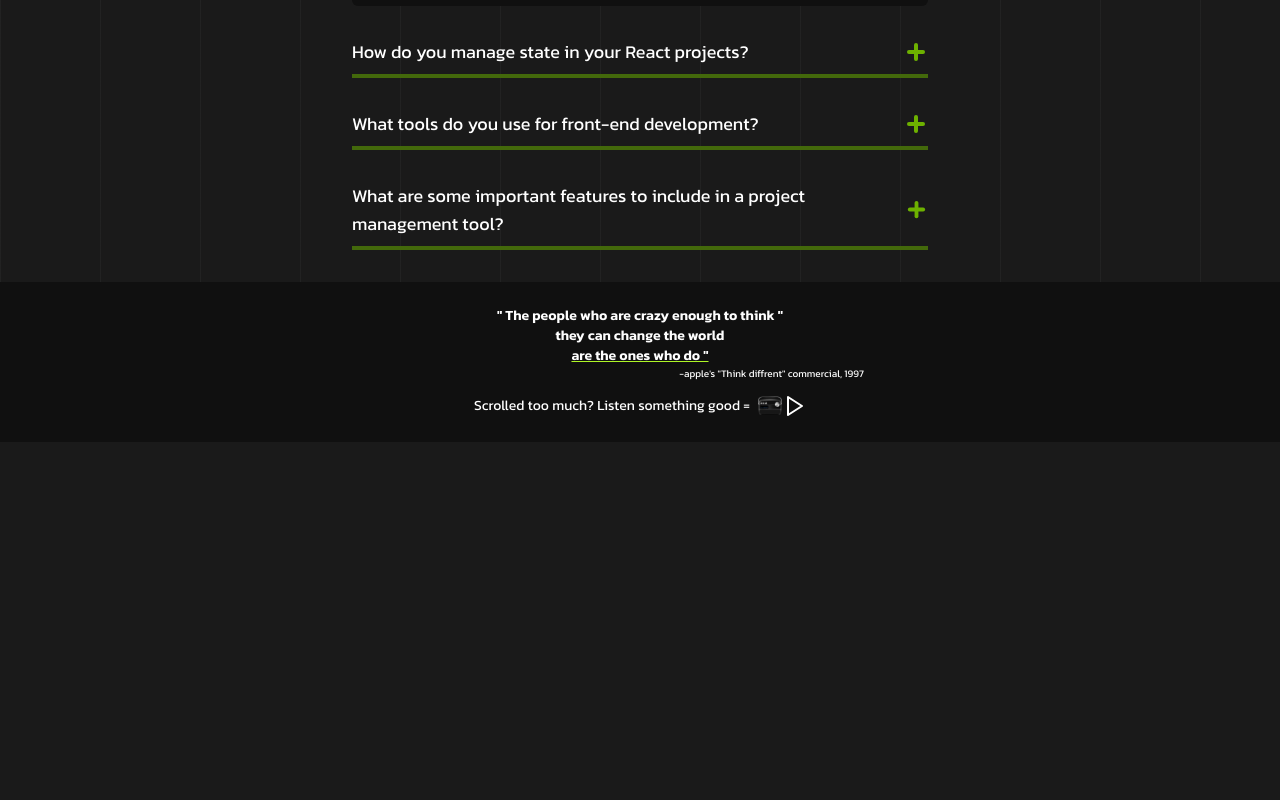
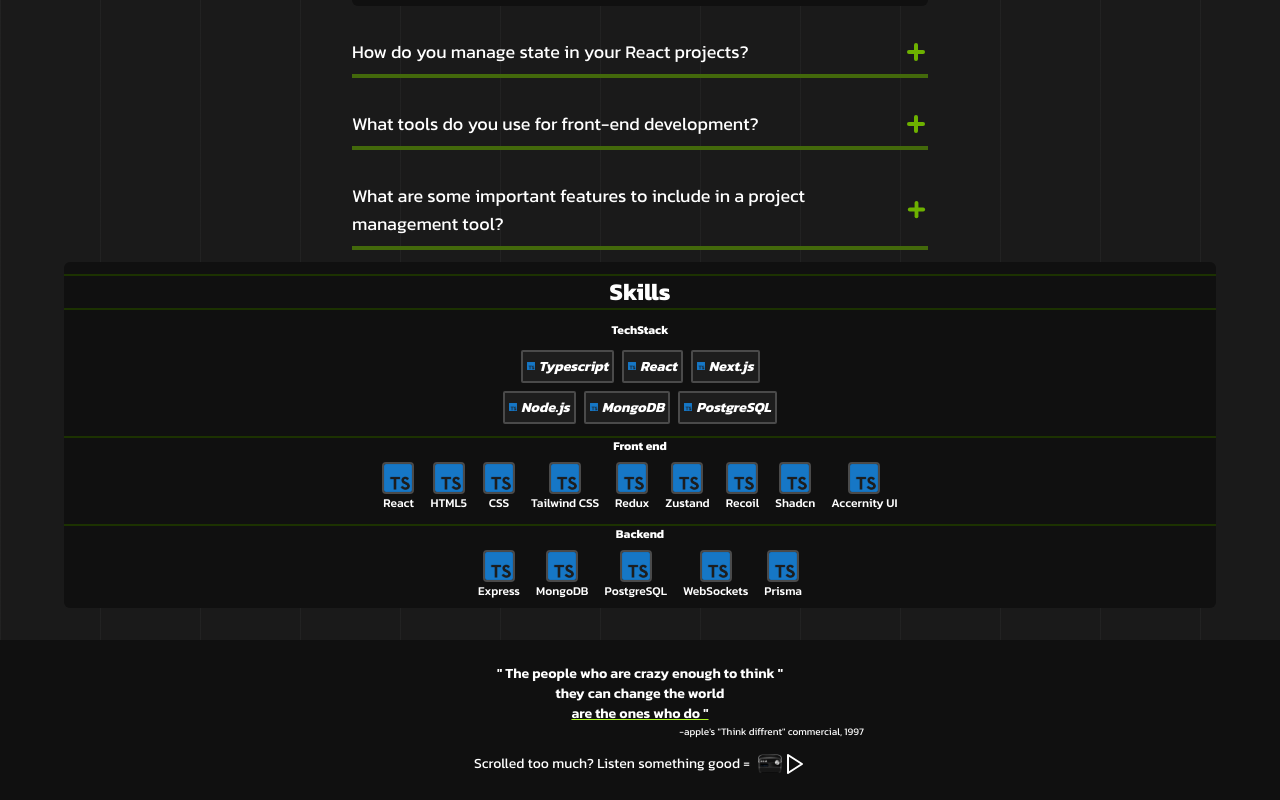
Before and after one commit to Vy-shak/Portfolio-Yshak, a Next.js app: page / in a window 1280 px wide. Shown: the part 1722-2522 px from the top of the page. Before the commit the page ends 2164 px from the top, so only its background shows below. Built offline with nearby package versions, Linux system fonts and the light colour scheme.

Commit message:
skills sections ui done

```diff
--- a/app/layout.tsx
+++ b/app/layout.tsx
@@ -19,7 +19,7 @@
   minHeight: '100vh',
   backgroundColor: '#1a1a1a',
   backgroundImage: `
-    linear-gradient(90deg, rgba(111,112,112, 0.1) 1px, transparent 1px),
+    linear-gradient(90deg, rgba(111,112,112,   0.1) 1px, transparent 1px),
     repeating-linear-gradient(
       90deg,
       transparent,
--- a/app/page.tsx
+++ b/app/page.tsx
@@ -1,5 +1,5 @@
 "use client"
-import { Hero, Projects, Qnazone, Footer } from "./sections";
+import { Hero, Projects, Qnazone, Footer, Skills } from "./sections";
 import { Navbar } from "@/components";
 import { ShortSidebar } from "@/components";
 import { useState } from "react";
@@ -22,6 +22,9 @@
         <section className="w-full px-4 sm:px-8 md:px-12 lg:px-16 flexCenter  text-white h-full ">
           <Qnazone />
         </section>
+        <section className="w-full px-4 sm:px-8 md:px-12 lg:px-16 flexCenter  text-white h-full ">
+          <Skills />
+        </section>
         <section className="w-full mt-4 sm:mt-6 md:mt-7 lg:mt-8 h-fit bg-neutral-900  px-4 sm:px-8 md:px-12 lg:px-16 flexCenter  text-white">
           <Footer />
         </section>
--- /dev/null
+++ b/app/sections/Skills.tsx
@@ -0,0 +1,160 @@
+import React from 'react'
+import { StackCard } from '@/components'
+import Typescript from '../../public/Images/Skills/main/Typescript.png'
+import SkillCard from '@/components/SkillCard';
+const Mainstack1 = [
+    {
+        id: 1,
+        Img: Typescript,
+        text: 'Typescript'
+    },
+    {
+        id: 2,
+        Img: Typescript,
+        text: 'React'
+    },
+    {
+        id: 3,
+        Img: Typescript,
+        text: 'Next.js'
+    }];
+
+const Mainstack2 = [{
+    id: 4,
+    Img: Typescript,
+    text: 'Node.js'
+},
+{
+    id: 5,
+    Img: Typescript,
+    text: 'MongoDB'
+},
+{
+    id: 6,
+    Img: Typescript,
+    text: 'PostgreSQL'
+}
+]
+
+const Frontend = [
+    {
+        id: 1,
+        Img: Typescript,
+        text: 'React'
+    },
+    {
+        id: 2,
+        Img: Typescript,
+        text: 'HTML5'
+    },
+    {
+        id: 3,
+        Img: Typescript,
+        text: 'CSS'
+    },
+    {
+        id: 4,
+        Img: Typescript,
+        text: 'Tailwind CSS'
+    },
+    {
+        id: 5,
+        Img: Typescript,
+        text: 'Redux'
+    },
+    {
+        id: 6,
+        Img: Typescript,
+        text: 'Zustand'
+    },
+    {
+        id: 7,
+        Img: Typescript,
+        text: 'Recoil'
+    },
+    {
+        id: 8,
+        Img: Typescript,
+        text: 'Shadcn'
+    },
+    {
+        id: 9,
+        Img: Typescript,
+        text: 'Accernity UI'
+    }
+];
+
+const Backend = [
+    {
+        id: 1,
+        Img: Typescript,
+        text: 'Express'
+    },
+    {
+        id: 2,
+        Img: Typescript,
+        text: 'MongoDB'
+    },
+    {
+        id: 3,
+        Img: Typescript,
+        text: 'PostgreSQL'
+    },
+    {
+        id: 4,
+        Img: Typescript,
+        text: 'WebSockets'
+    },
+    {
+        id: 5,
+        Img: Typescript,
+        text: 'Prisma'
+    }
+];
+
+
+
+
+function Skills() {
+    return (
+        <div className='w-full mt-3 rounded-md pt-3 pb-2 bg-neutral-900'>
+            <div className='flexCenter border-y-2 border-greenPrimary-1100 w-full h-fit'>
+                <span className='w-fit leading-none font-bold text-lg sm:text-lg md:text-xl lg:text-2xl whitespace-nowrap'>Skills</span>
+            </div>
+            <div className='flexCenter mt-3 space-y-3     flex-col'>
+                <span className='font-bold  text-xs'>TechStack</span>
+                <div className=' flex-col space-y-2 flexCenter'>
+                    <div className='flexCenter space-x-2 w-full'>
+                        {Mainstack1.map((item) => (
+                            <StackCard key={item.id} Img={item.Img} text={item.text} />
+                        ))}
+                    </div>
+                    <div className='flexCenter space-x-2 '>
+                        {Mainstack2.map((item) => (
+                            <StackCard key={item.id} Img={item.Img} text={item.text} />
+                        ))}
+                    </div>
+                </div>
+                <div className='w-full border-t-2 border-greenPrimary-1100  flexCenter flex-col gap-y-2'>
+                    <span className='font-bold text-xs'>Front end</span>
+                    <div className='flex justify-center gap-2 items-center flex-wrap space-x-2 '>
+                        {Frontend.map((item) => (
+                            <SkillCard key={item.id} Img={item.Img} text={item.text} />
+                        ))}
+                    </div>
+                </div>
+                <div className='w-full border-t-2 border-greenPrimary-1100 flexCenter flex-col gap-y-2'>
+                    <span className='font-bold text-xs'>Backend</span>
+                    <div className='flex justify-center gap-2 items-center flex-wrap space-x-2 '>
+                        {Backend.map((item) => (
+                            <SkillCard key={item.id} Img={item.Img} text={item.text} />
+                        ))}
+                    </div>
+                </div>
+            </div>
+
+        </div>
+    )
+}
+
+export default Skills
--- a/app/sections/index.ts
+++ b/app/sections/index.ts
@@ -2,7 +2,6 @@
 import Projects from './Projects'
 import Qnazone from './QnaZone'
 import Footer from "./Footer";
+import Skills from "./Skills";
 
-
-
-export { Hero, Projects, Qnazone, Footer }
+export { Hero, Projects, Qnazone, Footer, Skills }
--- /dev/null
+++ b/components/SkillCard.tsx
@@ -0,0 +1,15 @@
+import React from 'react'
+import Image from 'next/image'
+import { card } from './StackCard'
+
+
+function SkillCard({ Img, text }: card) {
+    return (
+        <div className='w-fit h-fit overflow-hidden flexCenter flex-col '>
+            <Image className='w-8 h-8 bg-neutral-600 border-2 border-neutral-500  rounded' alt='logo' src={Img} />
+            <span className='w-fit text-[12px] font-medium h-fit whitespace-nowrap text-white '>{text}</span>
+        </div>
+    )
+}
+
+export default SkillCard
--- /dev/null
+++ b/components/StackCard.tsx
@@ -0,0 +1,17 @@
+import React from 'react'
+import Image, { StaticImageData } from 'next/image'
+
+export interface card {
+    Img: StaticImageData,
+    text: string
+}
+function StackCard({ Img, text }: card) {
+    return (
+        <div className='flexCenter  border-2 border-neutral-500 p-1 space-x-1 bg-neutral-600 grow-0 flex-shrink-0  w-fit rounded-sm'>
+            <Image className='w-2' src={Img} alt='logo' />
+            <span className='text-[14px] w-fit h-fit italic font-bold'>{text}</span>
+        </div>
+    )
+}
+
+export default StackCard
--- a/components/index.ts
+++ b/components/index.ts
@@ -4,9 +4,10 @@
 import Myprofile from "./Profile";
 import ShortSidebar from "./ShortSidebar";
 import SnavMenu from "./UI/SnavMenu";
+import StackCard from "./StackCard";
 
 
 
 
 
-export { BgText, Navbar, Button, Myprofile, ShortSidebar, SnavMenu }
+export { BgText, Navbar, Button, Myprofile, ShortSidebar, SnavMenu, StackCard }
```
Also changed, not shown: public/Images/Skills/main/Typescript.png (added).
